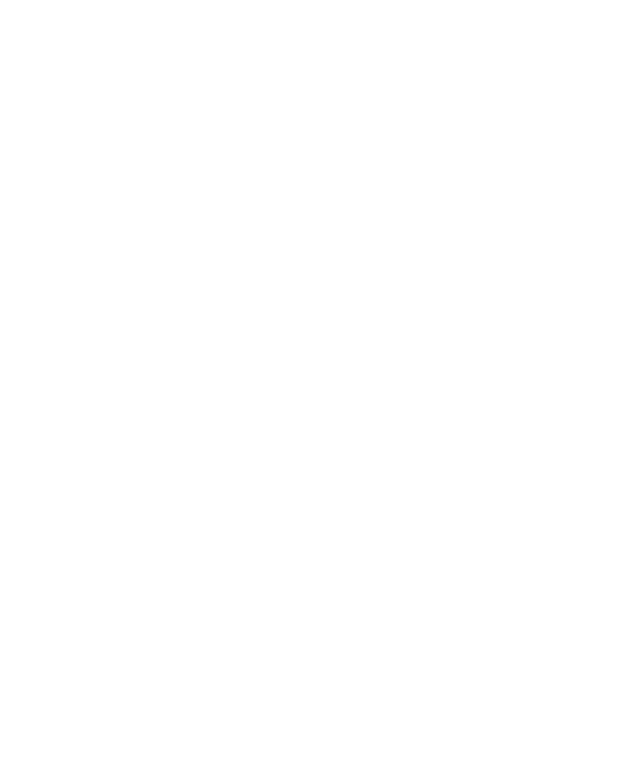
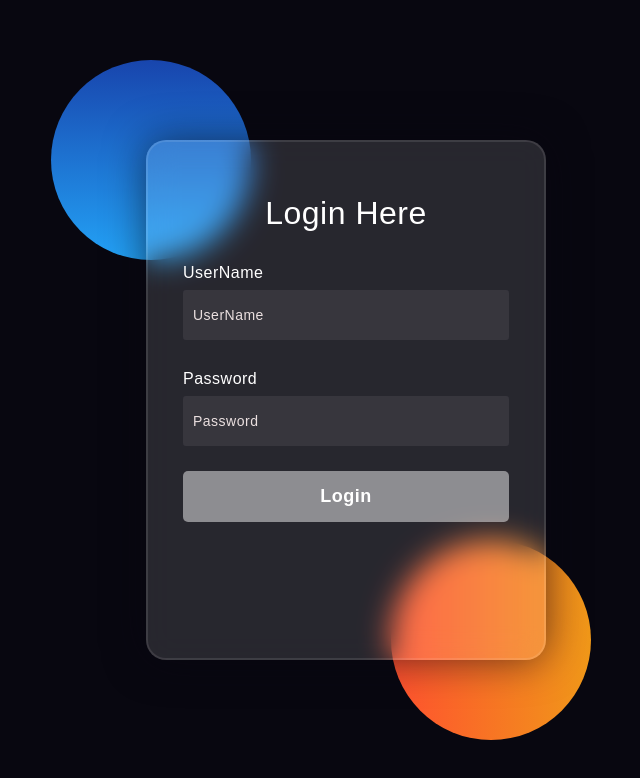
Before and after one commit to wepitch-dev-gunjan/offers-listing-app-admin-frontend, a React (Create React App) app: page /login in a window 1280 px wide. Before the commit this address had no page. Shown: the top 778 px of the page, without its empty margins (294-934 px from the left). Built offline with nearby package versions, Linux system fonts and the light colour scheme.

Commit message:
setup  after login

```diff
--- a/src/App.js
+++ b/src/App.js
@@ -1,6 +1,6 @@
-import React, { useContext, useState } from "react";
+import React, { useContext, useEffect, useState } from "react";
+import { Route, Routes, Navigate } from "react-router-dom";
 import Login from "./pages/login";
-import { Route, Routes } from "react-router-dom";
 import Offers from "./pages/offers";
 import Brands from "./pages/brands";
 import Navbar from "./components/Navbar";
@@ -15,6 +15,15 @@ const App = () => {
   const [addBrandClicked, setAddBrandClicked] = useState(false);
   const { loggedIn, setLoggedIn } = useContext(UserContext);
 
+  useEffect(() => {
+    const token = localStorage.getItem("token");
+    if (token) {
+      setLoggedIn(true);
+    } else {
+      setLoggedIn(false);
+    }
+  }, [setLoggedIn]);
+
   return (
     <>
       {addOfferClicked && <AddOffer setAddOfferClicked={setAddOfferClicked} />}
@@ -24,26 +33,50 @@ const App = () => {
       </div>
       <div style={{ padding: "0px" }}>
         <Routes>
-          <Route path="/" element={<Login setLoggedIn={setLoggedIn} />} />
+          <Route
+            path="/login"
+            element={
+              loggedIn ? (
+                <Navigate to="/offers" replace />
+              ) : (
+                <Login setLoggedIn={setLoggedIn} />
+              )
+            }
+          />
           <Route
             path="/offers"
             element={
+              loggedIn ? (
                 <Offers
                   addOfferClicked={addOfferClicked}
                   setAddOfferClicked={setAddOfferClicked}
                 />
+              ) : (
+                <Navigate to="/login" replace />
+              )
             }
           />
           <Route
             path="/brands"
             element={
+              loggedIn ? (
                 <Brands
                   addBrandClicked={addBrandClicked}
                   setAddBrandClicked={setAddBrandClicked}
                 />
+              ) : (
+                <Navigate to="/login" replace />
+              )
             }
           />
-          <Route path="/users" element={<Users />} />
+          <Route
+            path="/users"
+            element={loggedIn ? <Users /> : <Navigate to="/login" replace />}
+          />
+          <Route
+            path="/"
+            element={<Navigate to={loggedIn ? "/offers" : "/login"} replace />}
+          />
         </Routes>
       </div>
     </>
--- a/src/components/Navbar/index.jsx
+++ b/src/components/Navbar/index.jsx
@@ -54,8 +54,9 @@ const Navbar = ({ setLoggedIn }) => {
     setAnchorElUser(null);
   };
   const logout = () => {
+    localStorage.clear();
+    setLoggedIn((prev) => !prev);
     navigate("/login");
-    setLoggedIn((prev) => !prev);
   };
 
   return (
--- a/src/pages/login/index.jsx
+++ b/src/pages/login/index.jsx
@@ -1,34 +1,53 @@
-import { useContext, useState } from "react";
+import { useContext, useEffect, useState } from "react";
 import login from "./style.scss";
 import { UserContext } from "../../contexts/User";
 import { useNavigate } from "react-router-dom";
+import axios from "axios";
 
 const Login = ({ setLoggedIn }) => {
-  let [name, setName] = useState();
+  let [name, setName] = useState("");
   const navigate = useNavigate();
 
   let updateName = (x) => {
     setName(x.target.value);
   };
-  let [password, setPassword] = useState();
+
+  let [password, setPassword] = useState("");
   let updatePassword = (x) => {
     setPassword(x.target.value);
   };
-  let submit = (x) => {
+
+  let submit = async (x) => {
     x.preventDefault();
-    navigate("/offers");
-    setLoggedIn(true);
+    const payload = { name, password };
+    try {
+      const { data } = await axios.post(`http://localhost:8080/login`, payload);
+      if (data.token) {
+        localStorage.setItem("token", data.token);
+        setLoggedIn(true);
+        navigate("/offers", { replace: true });
+      }
+    } catch (error) {
+      console.log(error, "Login failed");
+    }
     console.log(name, password);
   };
+  useEffect(() => {
+    const token = localStorage.getItem("token");
+    if (token) {
+      navigate("/offers"); // Redirect to offers page if already logged in
+    }
+  }, [navigate]);
+
   return (
     <div className="login-container">
-      <div class="login-background-circle">
-        <div class="login-shape"></div>
-        <div class="login-shape"></div>
+      <div className="login-background-circle">
+        <div className="login-shape"></div>
+        <div className="login-shape"></div>
       </div>
       <form className="login-form" action="">
         <h4 className="login-h4">Login Here</h4>
-        <label className="login-lable" htmlFor="">
+        <label className="login-label" htmlFor="">
           UserName
         </label>
         <input
```
Lines whose indentation alone changed are shown as unchanged.
